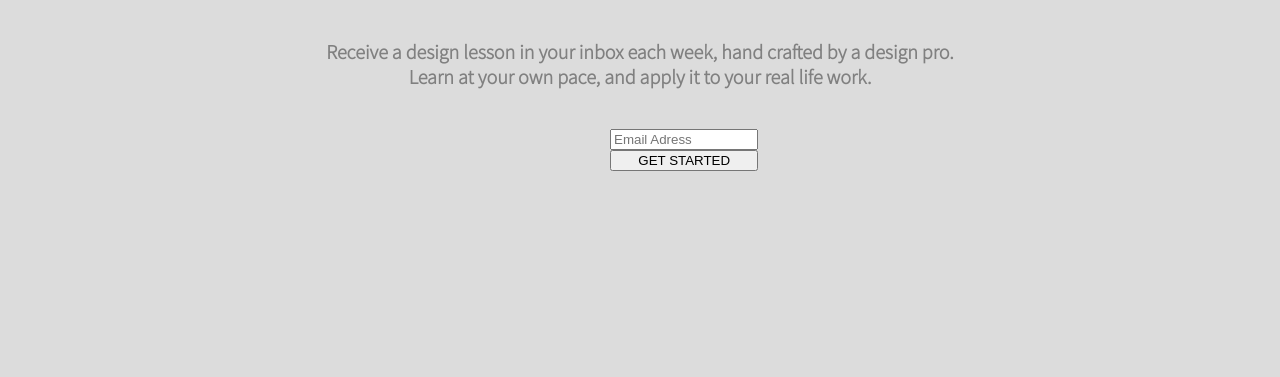
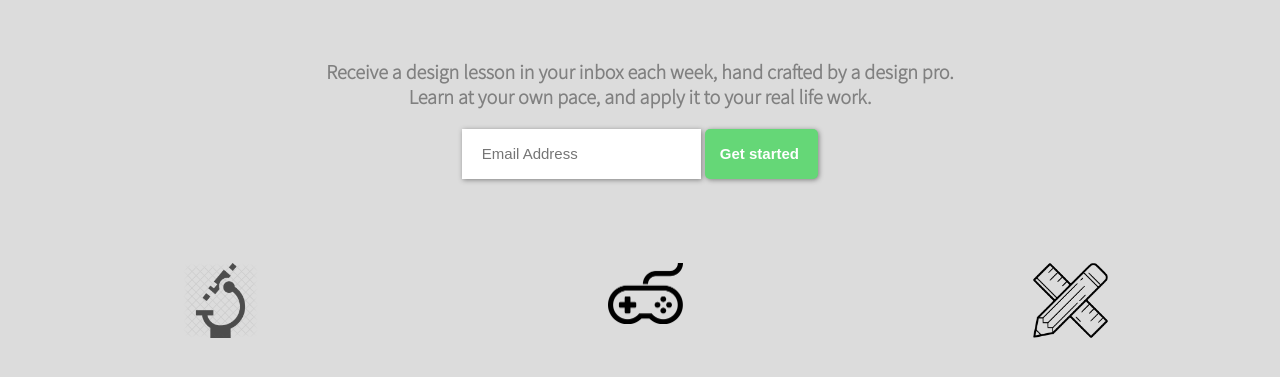
Before and after one commit to mnveersingh/websitepractice, a plain HTML site: page index.html in a window 1280 px wide. Shown: the part 279-656 px from the top of the page. Drawn offline with Linux system fonts and the light colour scheme; a web font is replaced by a local one.

Commit message:
added SVGs
- aligned input box and button
-gave box shadow
-added SVGs and resized them

```diff
--- a/index.html
+++ b/index.html
@@ -20,11 +20,20 @@
 <div class="narrowspace">
 <h2 class="main-line">An <span id="diffcolor">easy to follow design course</span><br> for people who do amazing things.</h2>
 </div>
-<p class="text-color text-size">Receive a design lesson in your inbox each week, hand crafted by a design pro.<br>
-   Learn at your own pace, and apply it to your real life work.</p>
+<div class="content">
+    <p class="text-color text-size">Receive a design lesson in your inbox each week, hand crafted by a design pro.<br>
+       Learn at your own pace, and apply it to your real life work.</p>
    <div class="email">
-   <input type="email" id="email" name="email" placeholder="Email Adress">
-   <input type="SUBMIT" value="GET STARTED">
+     <form>
+       <input type="email" id="email" name="email" placeholder="Email Address" required>
+       <input type="SUBMIT" id="get-started" value="Get started " name="email">
+     </form><br>
+   </div>
+</div>
+ <div class="icons">
+   <div><img src="microphone.png" class="svg-size"></div>
+   <div><img src="controller.png"  class="svg-size"></div>
+   <div><img src="pincal.png"  class="svg-size"></div>
  </div>
 </body>
 </html>
--- a/style.css
+++ b/style.css
@@ -51,16 +51,39 @@ width:1000px;
   font-size: 20px;
   font-weight: bold;
 }
-.email{
-  position: absolute;
- left: 50%;
- margin-left: -50px;
- padding: 20px;
+.content{
+  display:flex;
+  flex-direction:column;
+  align-items: center;
+}
+input{
+height: 50px;
 
 }
-input{
-  width: 50%;
+
+.icons{
+  display:flex;
 }
-.abc{
-  width: 100%;
+.svg-size{
+  width: 75px;
+  padding:50px 175px;
+  height: auto;
+  color: black;
+  fill:grey;
 }
+#email{
+  padding:20px;
+  border: none;
+  font-size: 15px;
+  box-shadow: 1px 1px 5px grey;
+}
+#get-started{
+  background-color:#65D777;
+  border: none;
+  color:white;
+  font-weight: bold;
+  border-radius: 5px;
+  padding: 15px;
+  font-size: 15px;
+    box-shadow: 1px 1px 5px grey;
+}
```
Also changed, not shown: controller.png (added), microphone.png (added), pincal.png (added).
